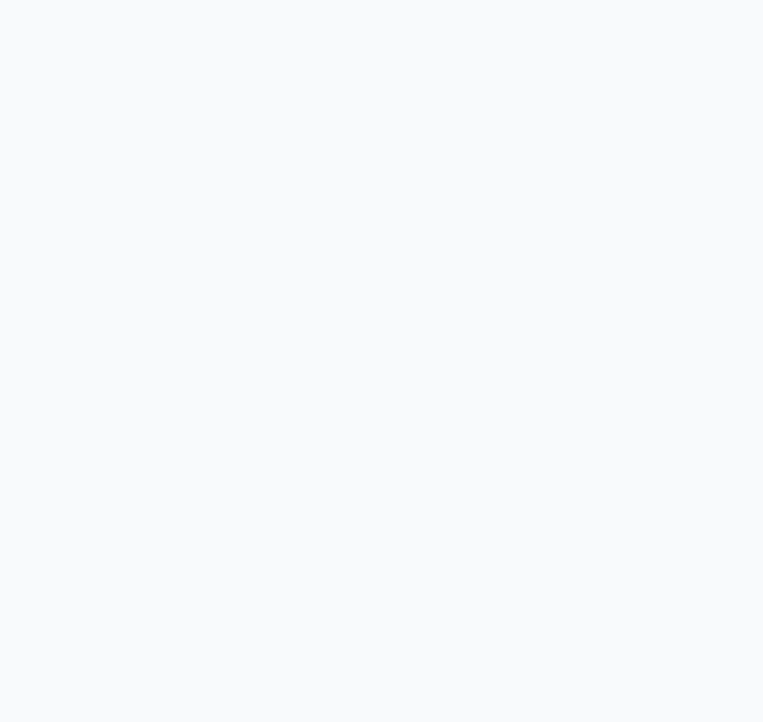
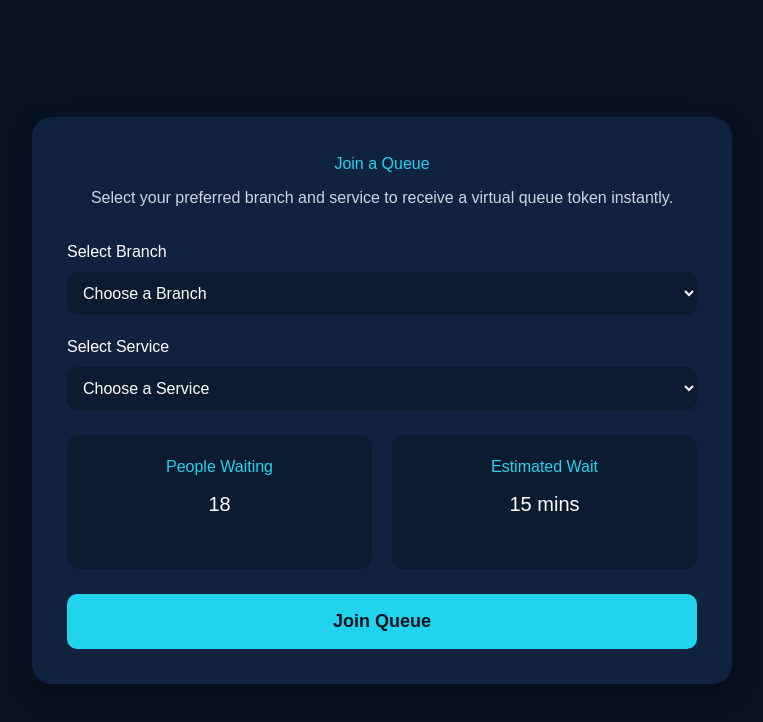
Before and after one commit to Kanishka-v21/Virtual-Queue-Management, a React app in the folder frontend/: page /joinqueue in a window 1280 px wide. Before the commit this address had no page. Shown: the top 722 px of the page, without its empty margins (258-1021 px from the left). Built offline with nearby package versions, Linux system fonts and the light colour scheme; the HTML template or start-up script is replaced by a standard one.

Commit message:
Add Page

```diff
--- a/frontend/src/App.jsx
+++ b/frontend/src/App.jsx
@@ -4,6 +4,7 @@ import Login from "./Pages/Login";
 import Register from "./Pages/Register"
 import About from "./Pages/About";
 import Features from "./Pages/Features";
+import JoinQueue from "./Pages/JoinQueue";
 import Dashboard from "./Pages/Dashboard";
 
 function App() {
@@ -16,6 +17,7 @@ function App() {
       <Route path = "/about" element={<About />} />
       <Route path = "/features" element={<Features />} />
       <Route path = "/dashboard" element={<Dashboard />} />
+      <Route path="/joinqueue" element={<JoinQueue />} />
     </Routes>
     </BrowserRouter>
   );
--- a/frontend/src/Components/DashboardNavbar.jsx
+++ b/frontend/src/Components/DashboardNavbar.jsx
@@ -3,7 +3,7 @@ import "../Pages/Dashboard.css";
 
 export default function DashboardNavbar() {
     return (
-        <nav classname ="dashboard-navbar">
+        <nav className ="dashboard-navbar">
             <div className="dashboard-logo">
                 <h2>Queue<span>Flow</span></h2>
             </div>
--- a/frontend/src/Pages/Dashboard.css
+++ b/frontend/src/Pages/Dashboard.css
@@ -447,3 +447,24 @@ width:100%;
     color:#d1d5db;
     line-height:1.6;
 }
+.dashboard-actions{
+    display: flex;
+    justify-content: flex-end;
+    margin-bottom: 30px;
+}
+.join-queue-btn{
+    background: #22d3ee;
+    color: #071426;
+    border: none;
+    padding: 14px 28px;
+    border-radius: 10 px;
+    font-size:1rem;
+    font-weight:600;
+    cursor:pointer;
+    transition:.3s;
+}
+
+.join-queue-btn:hover{
+    transform:translateY(-3px);
+    box-shadow:0 0 15px rgba(34,211,238,.3);
+}
--- a/frontend/src/Pages/Dashboard.jsx
+++ b/frontend/src/Pages/Dashboard.jsx
@@ -1,10 +1,11 @@
 import "./Dashboard.css";
+import { useNavigate } from "react-router-dom";
 import { FaTicketAlt, FaUsers, FaClock, FaBullhorn } from "react-icons/fa";
 import { useState } from "react";
 import DashboardNavbar from "../Components/DashboardNavbar";
 
 export default function Dashboard() {
-
+    const navigate = useNavigate();
     const [queueData] = useState({
         token: "--",
         serving: "--",
@@ -20,6 +21,12 @@ export default function Dashboard() {
             <div className = "welcome-card">
                 <h1> Welcome Back 👋</h1>
                 <p> Stay updated with your queue status in real time.</p>
+            </div>
+            <div className ="dashboard-actions">
+                <button className="join-queue-btn"
+                onClick={() => navigate("/joinqueue")}>
+                     Join A Queue
+                </button>
             </div>
 
             <div className="stats-grid">
--- a/frontend/src/Pages/Home.jsx
+++ b/frontend/src/Pages/Home.jsx
@@ -2,10 +2,11 @@ import { useEffect } from "react";
 import { useLocation } from "react-router-dom";
 import Navbar from "../Components/Navbar";
 import Hero from "../Components/Hero";
+import { useNavigate } from "react-router-dom";
 
 export default function Home() {
   const location = useLocation();
-
+  const navigate = useNavigate();
   useEffect(() => {
     if (location.hash === "#how-it-works"){
       const section = document.getElementById("how-it-works");
@@ -38,7 +39,8 @@ export default function Home() {
           </p>
 
           <div className="flex justify-center gap-6">
-            <button className="bg-cyan-400 text-slate-900 px-8 py-4 rounded-xl font-bold transition-all duration-300 hover:scale-110 hover:shadow-xl hover:shadow-cyan-500/40">
+            <button
+            onClick={() => navigate("/register")}className="bg-cyan-400 text-slate-900 px-8 py-4 rounded-xl font-bold transition-all duration-300 hover:scale-110 hover:shadow-xl hover:shadow-cyan-500/40">
               Join Queue
             </button>
 
--- /dev/null
+++ b/frontend/src/Pages/JoinQueue.css
@@ -0,0 +1,239 @@
+.join-container{
+    min-height: 100vh;
+    background: #081221;
+    display: flex;
+    justify-content: center;
+    align-items: center;
+    padding: 40px 20px;
+}
+.join-card{
+    width: 100%;
+    max-width: 700px;
+    background: #112240;
+    padding: 35px;
+    border-radius: 20px;
+    box-shadow: 0 10px 25px rgba(0,0,0,.3);
+}
+.join-card h1{
+    color:#22d3ee;
+    text-align:center;
+    margin-bottom:10px;
+}
+
+.join-card p{
+    color:#cbd5e1;
+    text-align:center;
+    margin-bottom:30px;
+}
+
+.input-group{
+    margin-bottom:20px;
+}
+
+.input-group label{
+    display:block;
+    color:white;
+    margin-bottom:8px;
+}
+
+.input-group select{
+    width:100%;
+    padding:12px;
+    border-radius:10px;
+    border:none;
+    background:#0b1b30;
+    color:white;
+    font-size:16px;
+}
+
+.queue-info{
+    display:flex;
+    gap:20px;
+    margin:25px 0;
+}
+
+.info-box{
+    flex:1;
+    background:#0b1b30;
+    padding:20px;
+    border-radius:12px;
+    text-align:center;
+}
+
+.info-box h3{
+    color:#22d3ee;
+    margin-bottom:10px;
+}
+
+.info-box p{
+    color:white;
+    font-size:20px;
+}
+
+.join-btn{
+    width:100%;
+    padding:14px;
+    border:none;
+    border-radius:10px;
+    background:#22d3ee;
+    color:#081221;
+    font-size:18px;
+    font-weight:bold;
+    cursor:pointer;
+    transition:.3s;
+}
+
+.join-btn:hover{
+    transform:translateY(-3px);
+}
+
+.preview-card{
+    margin-top: 30px;
+    background: #112240;
+    border-radius: 18px;
+    padding: 25px;
+    border: 1px solid rgba(34,211,238,.2)
+}
+.preview-card h2{
+    color: #22d3ee;
+    margin-bottom: 20px;
+}
+.preview-item{
+    display: flex;
+    justify-content: space-between;
+    align-items: center;
+    margin-bottom: 18px;
+    padding-bottom: 12px;
+    border-bottom: 1px solid rgba(255,255,255,0);
+}
+.preview-item:last-child{
+    border: none;}
+.preview-item span{
+    color: #94a3b8;
+}
+.preview-item strong{
+    color: white;
+}
+/* Popup Overlay */
+
+.popup-overlay{
+    position:fixed;
+    inset:0;
+    background:rgba(0,0,0,.65);
+
+    display:flex;
+    justify-content:center;
+    align-items:center;
+
+    z-index:1000;
+}
+
+/* Popup */
+
+.success-popup{
+
+    width:420px;
+    max-width:90%;
+
+    background:#112240;
+
+    padding:35px;
+
+    border-radius:20px;
+
+    text-align:center;
+
+    border:1px solid rgba(34,211,238,.25);
+
+    animation:popup .35s ease;
+}
+
+@keyframes popup{
+
+from{
+opacity:0;
+transform:scale(.8);
+}
+
+to{
+opacity:1;
+transform:scale(1);
+}
+
+}
+
+.success-icon{
+
+width:80px;
+height:80px;
+
+margin:auto;
+
+border-radius:50%;
+
+background:#22c55e;
+
+display:flex;
+justify-content:center;
+align-items:center;
+
+font-size:2rem;
+font-weight:bold;
+
+color:white;
+
+margin-bottom:20px;
+
+}
+
+.success-popup h2{
+
+color:#22d3ee;
+margin-bottom:10px;
+
+}
+
+.success-popup p{
+
+color:#cbd5e1;
+margin-bottom:25px;
+
+}
+
+.popup-details{
+
+background:#0b1b30;
+
+padding:20px;
+
+border-radius:15px;
+
+margin-bottom:25px;
+
+}
+
+.popup-details div{
+
+display:flex;
+justify-content:space-between;
+
+margin:12px 0;
+
+color:white;
+
+}
+.dashboard-btn{
+width:100%;
+padding:14px;
+background:#22d3ee;
+border:none;
+border-radius:10px;
+font-size:1rem;
+font-weight:600;
+cursor: pointer;
+transition:.3s;
+}
+
+.dashboard-btn:hover{
+transform:translateY(-3px);
+}
--- a/frontend/src/Pages/JoinQueue.jsx
+++ b/frontend/src/Pages/JoinQueue.jsx
@@ -0,0 +1,111 @@
+import{ useNavigate } from "react-router-dom";
+import { useState } from "react";
+import "./JoinQueue.css";
+
+export default function JoinQueue() {
+    const [showPopup, setShowPopup]  = useState(false);
+    const [branch, setBranch] = useState("");
+    const [service, setService] = useState("");
+    const navigate = useNavigate();
+    const handleJoinQueue = () =>{
+        if(!branch || !service) {
+            alert("Please Select both branch and service.");
+            return;
+        }
+        setShowPopup(true);
+
+        navigate("/dashboard");
+    };
+
+    return(
+        <div className="join-container">
+            <div className = "join-card">
+                <h1> Join a Queue</h1>
+                <p>Select your preferred branch and service to receive a virtual queue token instantly.</p>
+
+                <div className="input-group">
+                    <label> Select Branch </label>
+
+                    <select value={branch}
+                    onChange={(e) => setBranch(e.target.value)}>
+                        <option value="">Choose a Branch</option>
+                        <option> MSIT main campus</option>
+                    </select>
+                </div>
+
+                <div className ="input-group">
+                    <label> Select Service</label>
+                    <select
+                    value={service}
+                    onChange={(e) => setService(e.target.value)}>
+                        <option value=""> Choose a Service</option>
+                        <option> Document Verification </option>
+                        <option> Fee Payment </option>
+                        <option> Certificate Collection</option>
+                        <option> Student Help Desk</option>
+                    </select>
+                </div>
+
+                <div className ="queue-info">
+                    <div className="info-box">
+                        <h3> People Waiting</h3>
+                        <p> 18 </p>
+                    </div>
+                    <div className="info-box">
+                        <h3>Estimated Wait</h3>
+                        <p> 15 mins</p>
+                    </div>
+                </div>
+                <button className="join-btn"
+                 onClick={handleJoinQueue}>
+                    Join Queue
+                </button>
+            </div>
+        </div>)
+        {showPopup && (
+        <div className="popup-overlay">
+
+            <div className="success-popup">
+
+            <div className="success-icon">
+                ✓
+            </div>
+
+            <h2>Queue Joined Successfully!</h2>
+
+            <p>
+                Your request has been received successfully.
+            </p>
+
+            <div className="popup-details">
+
+                <div>
+                <span>🎟 Token</span>
+                <strong>{generatedToken}</strong>
+                </div>
+
+                <div>
+                <span>👥 Position</span>
+                <strong>{queuePosition}</strong>
+                </div>
+
+                <div>
+                <span>⏱ Wait Time</span>
+                <strong>{estimatedWait}</strong>
+                </div>
+
+            </div>
+
+            <button
+                className="dashboard-btn"
+                onClick={() => navigate("/dashboard")}
+            >
+                Go to Dashboard →
+            </button>
+
+            </div>
+
+        </div>
+);}
+
+}
--- a/frontend/src/Pages/Register.jsx
+++ b/frontend/src/Pages/Register.jsx
@@ -81,13 +81,13 @@ function Register() {
                 Already have an account?{" "}
                 <Link
                     to="/login"
-                    className="text-blue-600 font-semibold hover:underline"
-                >
+                    className="text-blue-600 font-semibold hover:underline">
                     Login
                 </Link>
                 </p>
             </form>
             </div>
+
         );
 }
 
```
